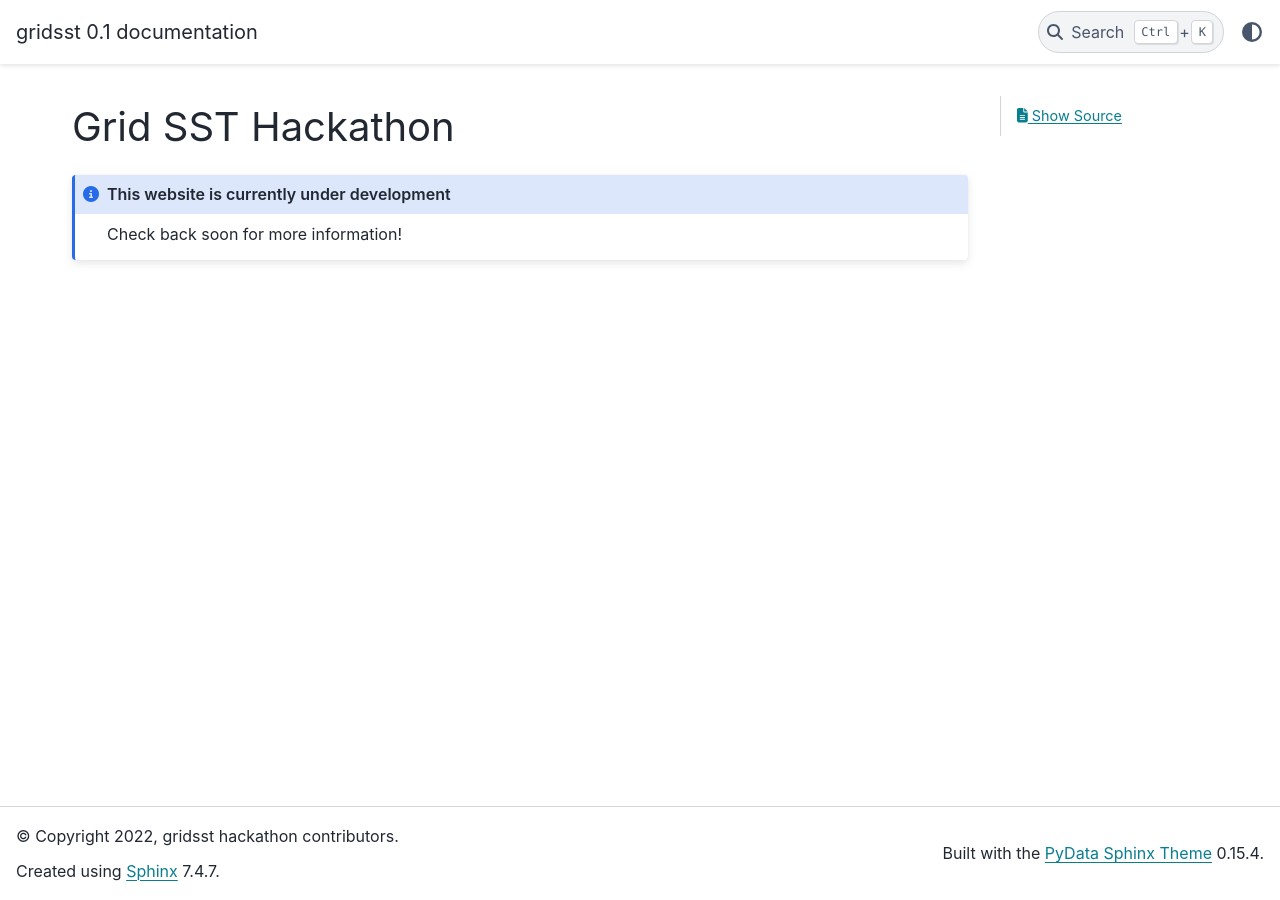
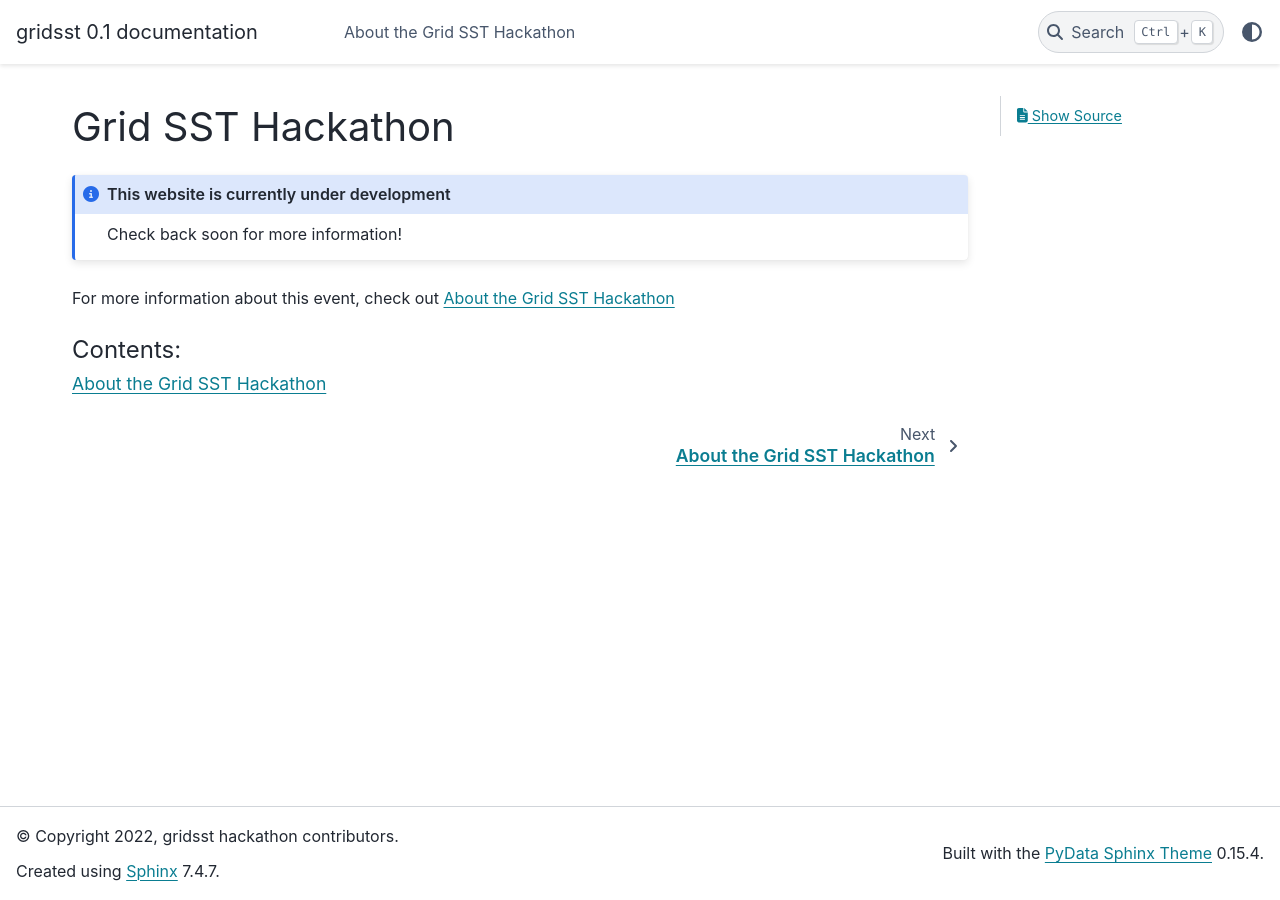
Before and after one commit to gridSST-hackathon/gridSST-hackathon.github.io, a Sphinx documentation site: the page built from docs/source/index.md, in a window 1280 px wide. Built offline with Sphinx 7.4.7 and the PyData theme 0.15.4, drawn with Linux system fonts in a browser that asks for light colours.

Commit message:
Link about page on index.md

````diff
--- a/docs/source/index.md
+++ b/docs/source/index.md
@@ -12,7 +12,11 @@
 Check back soon for more information!
 ```
 
+For more information about this event, check out {doc}`about/index`
+
 ```{toctree}
 :caption: 'Contents:'
 :maxdepth: 2
+
+about/index
 ```
````
